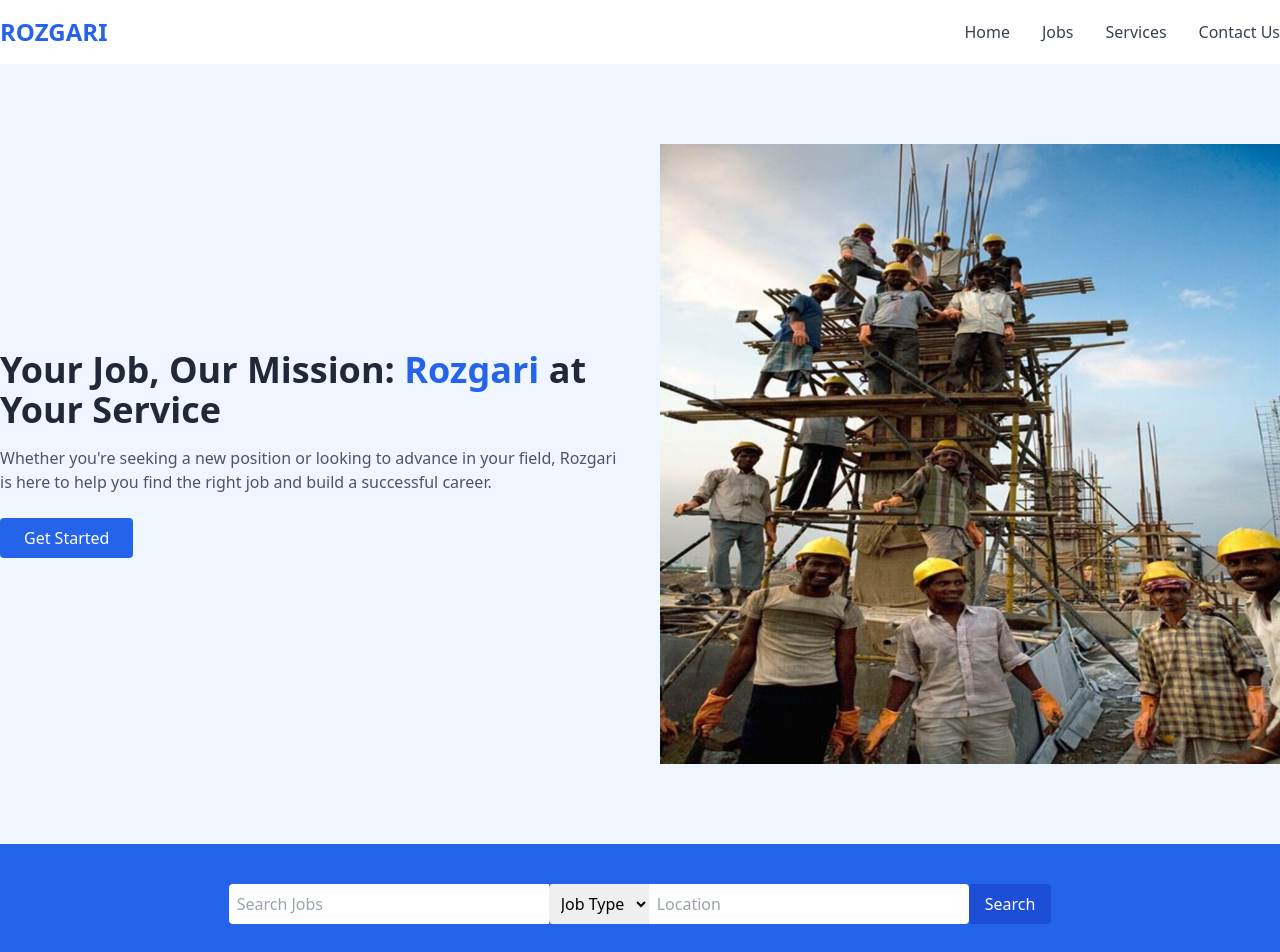
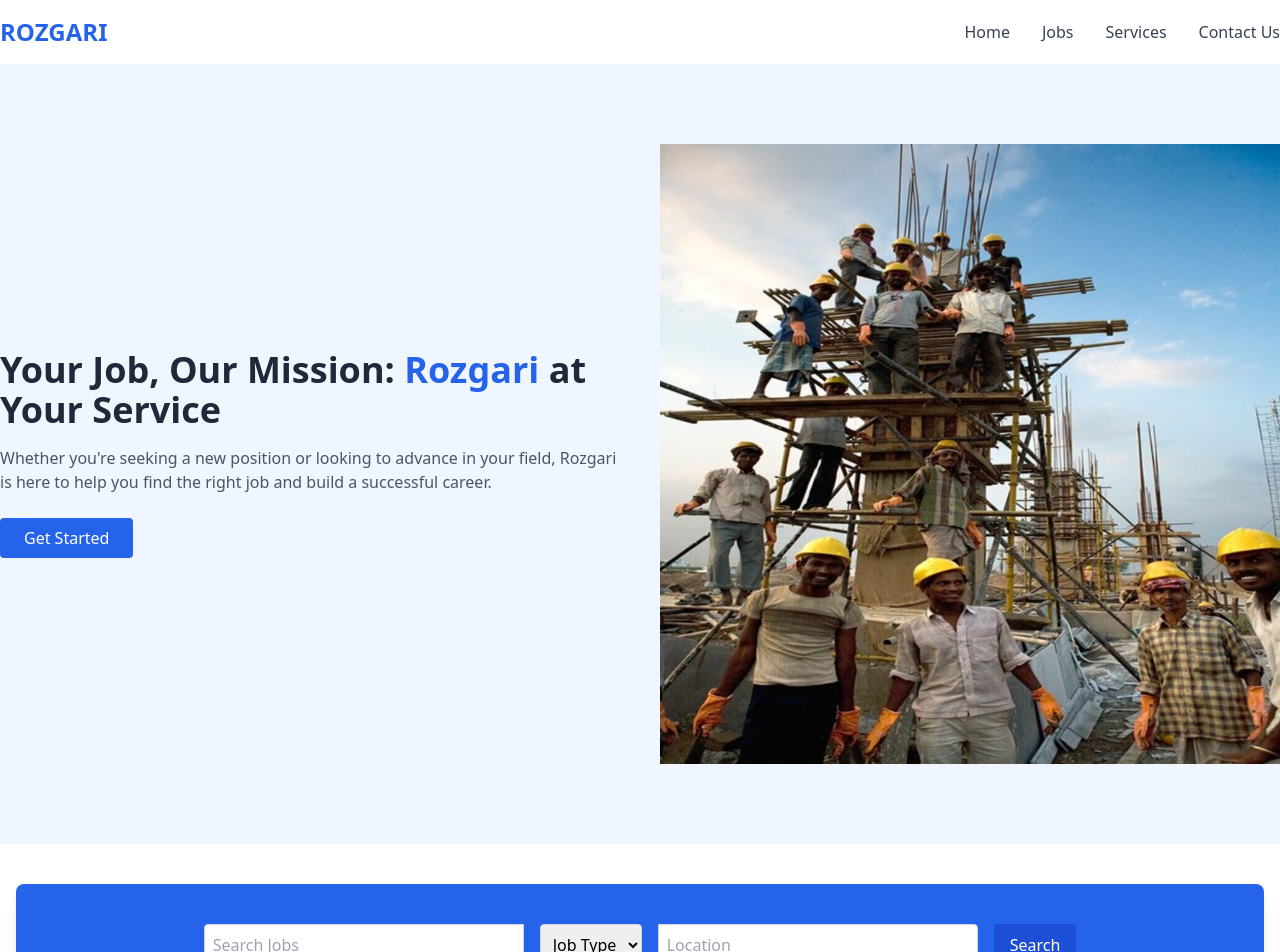
Before and after one commit to DeepakKaushik2505/HackwithMait, a React (Create React App) app: page / in a window 1280 px wide. Shown: the top 952 px of the page. Built offline with nearby package versions, Linux system fonts and the light colour scheme.

Commit message:
Update JobSearch.jsx

```diff
--- a/src/Components/JobSearch.jsx
+++ b/src/Components/JobSearch.jsx
@@ -2,22 +2,31 @@ import React from 'react';
 
 const JobSearch = () => {
   return (
-    <div className="bg-blue-600 py-10">
-      <div className="container mx-auto flex justify-center">
+    <div className="bg-blue-600 py-10 shadow-lg rounded-lg mx-4 mt-10">
+      <div className="container mx-auto flex justify-center space-x-4">
+        {/* Input for Search Jobs */}
         <input
           type="text"
-          className="w-full max-w-xs p-2 rounded-l"
+          className="w-full max-w-xs p-2 rounded-l border border-gray-300"
           placeholder="Search Jobs"
         />
-        <select className="p-2 rounded-l border-none">
+
+        {/* Dropdown for Job Type */}
+        <select className="p-2 border border-gray-300 rounded">
           <option value="">Job Type</option>
         </select>
+
+        {/* Input for Location */}
         <input
           type="text"
-          className="w-full max-w-xs p-2 rounded-r"
+          className="w-full max-w-xs p-2 rounded-r border border-gray-300"
           placeholder="Location"
         />
-        <button className="bg-blue-700 text-white p-2 px-4 rounded">Search</button>
+
+        {/* Search Button */}
+        <button className="bg-blue-700 text-white p-2 px-4 rounded">
+          Search
+        </button>
       </div>
     </div>
   );
```
